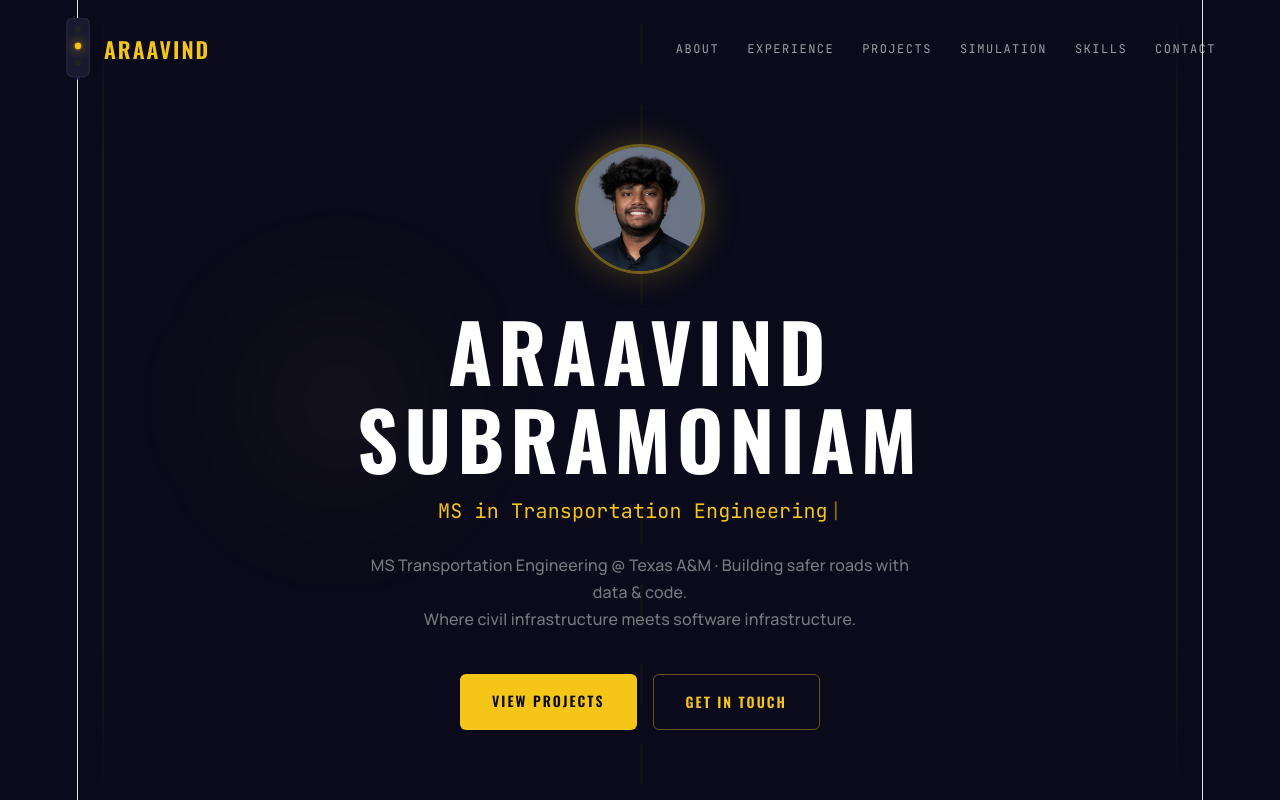
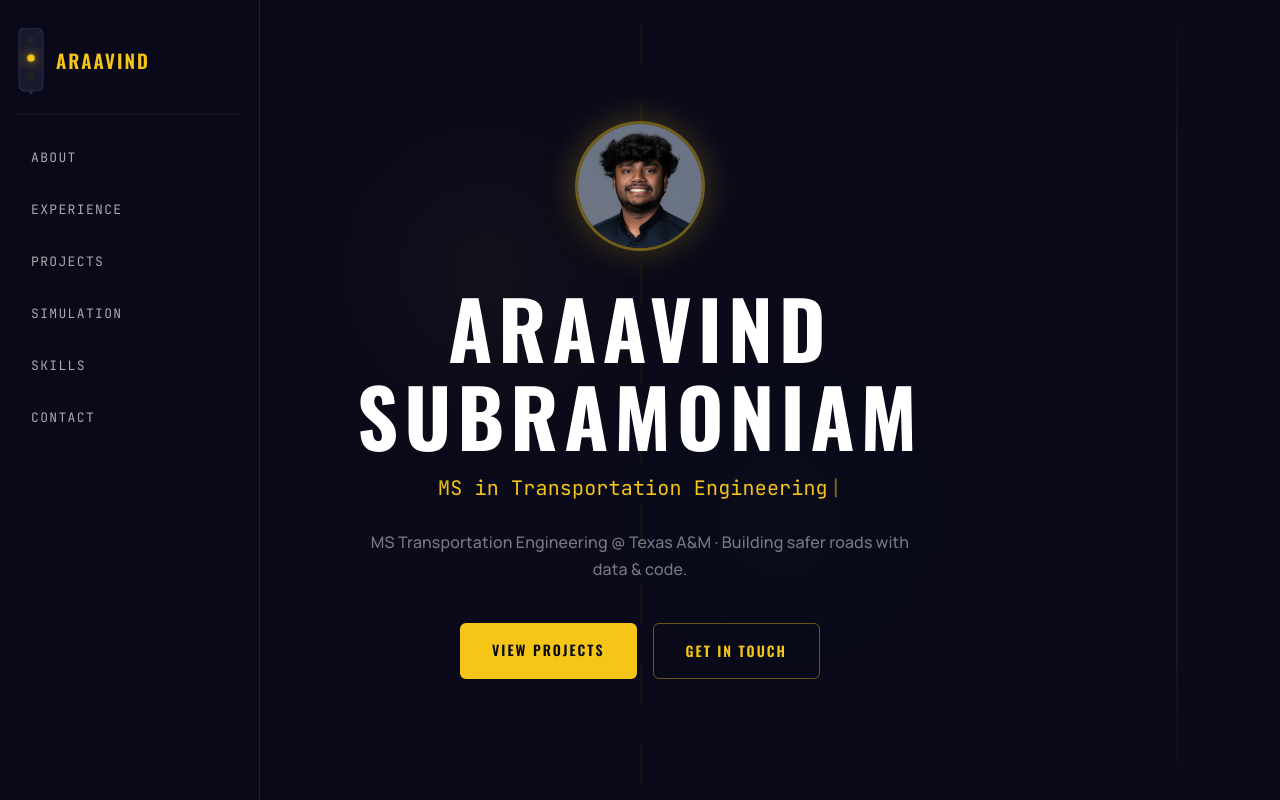
Before and after one commit to araavindsub-wq/Portfolio, a React (Vite) app: page / in a window 1280 px wide. Shown: the top 800 px of the page. Built offline with nearby package versions, Linux system fonts and the light colour scheme.

Commit message:
Update portfolio: sidebar, scroll spy, layout, and UI tweaks

```diff
--- a/src/portfolio.jsx
+++ b/src/portfolio.jsx
@@ -28,11 +28,6 @@ const Icons = {
   ExternalLink: () => (
     <svg viewBox="0 0 24 24" fill="none" stroke="currentColor" strokeWidth="2" className="w-4 h-4">
       <path d="M18 13v6a2 2 0 01-2 2H5a2 2 0 01-2-2V8a2 2 0 012-2h6M15 3h6v6M10 14L21 3" />
-    </svg>
-  ),
-  ChevronDown: () => (
-    <svg viewBox="0 0 24 24" fill="none" stroke="currentColor" strokeWidth="2" className="w-5 h-5">
-      <path d="M6 9l6 6 6-6" />
     </svg>
   ),
   Menu: () => (
@@ -708,16 +703,16 @@ const TrafficSimulation = () => {
 
   return (
     <div style={{ background: "rgba(10,10,30,0.7)", borderRadius: 16, padding: "24px", border: "1px solid rgba(245,197,24,0.15)", backdropFilter: "blur(8px)" }}>
-     <div style={{ display: "flex", alignItems: "flex-start", marginBottom: 16, flexWrap: "wrap", gap: 12, width: "100%" }}>
-        <div>
-          <h3 style={{ color: "#f5c518", fontFamily: "'Oswald', sans-serif", fontSize: 20, margin: 0, textTransform: "uppercase", letterSpacing: 2 }}>
+      <div style={{ display: "flex", alignItems: "flex-start", marginBottom: 16, flexWrap: "wrap", gap: 12, width: "100%" }}>
+        <div style={{ flex: "1 1 220px", minWidth: 0, textAlign: "left" }}>
+          <h3 style={{ color: "#f5c518", fontFamily: "'Oswald', sans-serif", fontSize: 20, margin: 0, textTransform: "uppercase", letterSpacing: 2, textAlign: "left" }}>
             Traffic Signal Simulation
           </h3>
-          <p style={{ color: "rgba(255,255,255,0.35)", fontSize: 11, margin: "4px 0 0", fontFamily: "'JetBrains Mono', monospace" }}>
+          <p style={{ color: "rgba(255,255,255,0.35)", fontSize: 11, margin: "4px 0 0", fontFamily: "'JetBrains Mono', monospace", textAlign: "left", lineHeight: 1.45 }}>
             Stop-line compliance · Car-following model · Signal phasing with all-red clearance
           </p>
         </div>
-        <div style={{ display: "flex", gap: 10, flexWrap: "wrap" }}>
+        <div style={{ display: "flex", gap: 10, flexWrap: "wrap", marginLeft: "auto" }}>
           <select value={signalMode} onChange={(e) => setSignalMode(e.target.value)} style={controlStyle}>
             <option value="fixed">Fixed Timing</option>
             <option value="adaptive">Adaptive Timing</option>
@@ -902,7 +897,11 @@ const SkillPill = ({ name, glow = false }) => (
 export default function Portfolio() {
   const [menuOpen, setMenuOpen] = useState(false);
   const [scrolled, setScrolled] = useState(false);
+  const [isWide, setIsWide] = useState(() => (typeof window !== "undefined" ? window.innerWidth > 900 : true));
   const [signalState, setSignalState] = useState("red");
+  const [activeSection, setActiveSection] = useState("home");
+
+  const SIDEBAR_W = 260;
 
   const typedText = useTypedText([
     "MS in Transportation Engineering",
@@ -914,6 +913,41 @@ export default function Portfolio() {
     const handleScroll = () => setScrolled(window.scrollY > 60);
     window.addEventListener("scroll", handleScroll);
     return () => window.removeEventListener("scroll", handleScroll);
+  }, []);
+
+  // Sidebar: desktop = fixed left; mobile = overlay drawer
+  useEffect(() => {
+    const onResize = () => {
+      const wide = window.innerWidth > 900;
+      setIsWide(wide);
+      if (wide) setMenuOpen(false);
+    };
+    onResize();
+    window.addEventListener("resize", onResize);
+    return () => window.removeEventListener("resize", onResize);
+  }, []);
+
+  // Scroll spy: highlight nav link for the section in view
+  useEffect(() => {
+    const ids = ["home", "about", "experience", "projects", "simulation", "skills", "contact"];
+    const updateActive = () => {
+      const line = window.scrollY + Math.min(160, window.innerHeight * 0.28);
+      let current = "home";
+      for (const id of ids) {
+        const el = document.getElementById(id);
+        if (!el) continue;
+        const top = el.getBoundingClientRect().top + window.scrollY;
+        if (line >= top) current = id;
+      }
+      setActiveSection((prev) => (prev === current ? prev : current));
+    };
+    updateActive();
+    window.addEventListener("scroll", updateActive, { passive: true });
+    window.addEventListener("resize", updateActive);
+    return () => {
+      window.removeEventListener("scroll", updateActive);
+      window.removeEventListener("resize", updateActive);
+    };
   }, []);
 
   // Traffic signal cycle
@@ -933,21 +967,21 @@ export default function Portfolio() {
     {
       role: "VP, ITE Student Chapter",
       org: "Texas A&M University",
-      date: "2024 — Present",
+      date: "2026 — Present",
       tags: ["Leadership", "Transportation", "Networking"],
       desc: "Leading chapter initiatives, organizing industry speaker events, and connecting students with transportation engineering professionals across Texas.",
     },
     {
       role: "Systems Engineer",
       org: "Infosys Ltd.",
-      date: "2021 — 2023",
+      date: "2022 — 2024",
       tags: ["Java", "Angular", "Spring Boot", "Agile", "Role-Based Access", "Real-Time Data Dashboards"],
       desc: "Delivered enterprise web applications in Agile teams. Built responsive Angular frontends and RESTful Java/Spring Boot backends serving 10K+ users. Led sprint planning and code review processes.",
     },
     {
       role: "Design Engineering Intern",
       org: "FEDO (Fact Engineering & Design Organisation)",
-      date: "Summer 2020",
+      date: "Summer 2025",
       tags: ["Structural Design", "AutoCAD", "STAAD Pro", "Design Codes", "Load Calculations", "Construction Documentation", "Tender Documents"],
       desc: "Assisted in structural analysis and design of industrial facilities. Gained hands-on experience with design codes, load calculations, and construction documentation.",
     },
@@ -1000,14 +1034,6 @@ export default function Portfolio() {
 
   const skillGroups = [
     {
-      category: "Frontend & Web",
-      skills: ["React", "Angular", "JavaScript", "TypeScript", "HTML/CSS", "Tailwind CSS", "Vite"],
-    },
-    {
-      category: "Backend & Systems",
-      skills: ["Java", "Spring Boot", "REST APIs", "Node.js", "PostgreSQL", "Git"],
-    },
-    {
       category: "Transportation Engineering",
       skills: ["Traffic Planning", "Crash Data Analysis", "Highway Capacity", "Roadway Geometry", "Vision Zero", "TxDOT CRIS"],
     },
@@ -1019,6 +1045,15 @@ export default function Portfolio() {
       category: "Softwares",
       skills: ["AutoCAD", "Civil 3D", "STAAD Pro", "Microsoft Office Suite", "Excel VBA"],
     },
+    {
+      category: "Frontend & Web",
+      skills: ["React", "Angular", "JavaScript", "TypeScript", "HTML/CSS", "Tailwind CSS", "Vite"],
+    },
+    {
+      category: "Backend & Systems",
+      skills: ["Java", "Spring Boot", "REST APIs", "Node.js", "PostgreSQL", "Git"],
+    },
+
   ];
 
   return (
@@ -1052,98 +1087,171 @@ export default function Portfolio() {
           0%, 100% { opacity: 1; }
           50% { opacity: 0; }
         }
-        @keyframes float {
-          0%, 100% { transform: translateY(0); }
-          50% { transform: translateY(-10px); }
-        }
         @keyframes slideInLeft {
           from { opacity: 0; transform: translateX(-30px); }
           to { opacity: 1; transform: translateX(0); }
         }
+        #root {
+          width: 100% !important;
+          max-width: none !important;
+          margin: 0 !important;
+          border: none !important;
+          text-align: initial !important;
+        }
       `}</style>
 
       <RoadStripes />
 
-      {/* ── NAVBAR ── */}
+      {/* Mobile: dim background when drawer open */}
+      {!isWide && menuOpen && (
+        <div
+          role="presentation"
+          aria-hidden
+          onClick={() => setMenuOpen(false)}
+          style={{
+            position: "fixed",
+            inset: 0,
+            background: "rgba(0,0,0,0.5)",
+            zIndex: 999,
+            backdropFilter: "blur(3px)",
+          }}
+        />
+      )}
+
+      {/* Mobile menu toggle */}
+      {!isWide && (
+        <button
+          type="button"
+          aria-label={menuOpen ? "Close navigation" : "Open navigation"}
+          onClick={() => setMenuOpen(!menuOpen)}
+          style={{
+            position: "fixed",
+            top: 16,
+            right: 16,
+            zIndex: 1002,
+            display: "flex",
+            alignItems: "center",
+            justifyContent: "center",
+            width: 44,
+            height: 44,
+            background: "rgba(10,10,26,0.92)",
+            border: "1px solid rgba(245,197,24,0.25)",
+            borderRadius: 10,
+            color: "#f5c518",
+            cursor: "pointer",
+            boxShadow: "0 8px 24px rgba(0,0,0,0.35)",
+          }}
+        >
+          {menuOpen ? <Icons.X /> : <Icons.Menu />}
+        </button>
+      )}
+
+      {/* ── FIXED LEFT SIDEBAR (stays visible while scrolling) ── */}
       <nav
+        aria-label="Primary"
         style={{
           position: "fixed",
           top: 0,
-          left: 0,
-          right: 0,
+          left: isWide ? 0 : menuOpen ? 0 : -(SIDEBAR_W + 24),
+          width: SIDEBAR_W,
+          height: "100vh",
+          maxHeight: "100dvh",
           zIndex: 1000,
-          padding: scrolled ? "10px 0" : "18px 0",
-          background: scrolled ? "rgba(10,10,26,0.95)" : "transparent",
-          backdropFilter: scrolled ? "blur(20px)" : "none",
-          borderBottom: scrolled ? "1px solid rgba(245,197,24,0.1)" : "none",
-          transition: "all 0.4s ease",
+          display: "flex",
+          flexDirection: "column",
+          padding: "28px 16px 24px",
+          gap: 6,
+          background: scrolled ? "rgba(10,10,26,0.98)" : "rgba(10,10,26,0.94)",
+          backdropFilter: "blur(20px)",
+          WebkitBackdropFilter: "blur(20px)",
+          borderRight: "1px solid rgba(245,197,24,0.12)",
+          boxShadow: scrolled ? "4px 0 28px rgba(0,0,0,0.4)" : "2px 0 20px rgba(0,0,0,0.25)",
+          transition: "left 0.35s cubic-bezier(0.16,1,0.3,1), background 0.3s ease, box-shadow 0.3s ease",
+          overflowY: "auto",
         }}
       >
-        <div style={{ maxWidth: 1200, margin: "0 auto", padding: "0 24px", display: "flex", justifyContent: "space-between", alignItems: "center" }}>
-          <div style={{ display: "flex", alignItems: "center", gap: 12, cursor: "pointer" }} onClick={() => window.scrollTo({ top: 0, behavior: "smooth" })}>
-            <TrafficSignal active={signalState} size={28} />
-            <span style={{ fontFamily: "'Oswald', sans-serif", fontSize: 22, fontWeight: 600, color: "#f5c518", letterSpacing: 2, textTransform: "uppercase" }}>
-              Araavind
-            </span>
-          </div>
-
-          <div style={{ display: "flex", gap: 28, alignItems: "center" }} className="nav-desktop">
-            {navLinks.map((link) => (
+        <div
+          style={{
+            display: "flex",
+            alignItems: "center",
+            gap: 10,
+            cursor: "pointer",
+            marginBottom: 4,
+            paddingBottom: 20,
+            borderBottom: "1px solid rgba(255,255,255,0.06)",
+          }}
+          onClick={() => {
+            window.scrollTo({ top: 0, behavior: "smooth" });
+            setMenuOpen(false);
+          }}
+        >
+          <TrafficSignal active={signalState} size={30} />
+          <span
+            style={{
+              fontFamily: "'Oswald', sans-serif",
+              fontSize: 19,
+              fontWeight: 600,
+              color: "#f5c518",
+              letterSpacing: 2,
+              textTransform: "uppercase",
+              lineHeight: 1.15,
+            }}
+          >
+            Araavind
+          </span>
+        </div>
+
+        <div style={{ display: "flex", flexDirection: "column", gap: 2, flex: 1, paddingTop: 8 }}>
+          {navLinks.map((link) => {
+            const slug = link.toLowerCase();
+            const isActive = activeSection === slug;
+            return (
               <a
                 key={link}
-                href={`#${link.toLowerCase()}`}
+                href={`#${slug}`}
+                aria-current={isActive ? "page" : undefined}
+                onClick={() => setMenuOpen(false)}
                 style={{
-                  color: "rgba(255,255,255,0.6)",
+                  color: isActive ? "#f5c518" : "rgba(255,255,255,0.65)",
                   textDecoration: "none",
                   fontFamily: "'JetBrains Mono', monospace",
-                  fontSize: 12,
-                  letterSpacing: 1.5,
+                  fontSize: 13,
+                  letterSpacing: 1.35,
                   textTransform: "uppercase",
-                  transition: "color 0.3s",
-                  position: "relative",
+                  padding: "12px 12px",
+                  borderRadius: 8,
+                  borderLeft: `3px solid ${isActive ? "#f5c518" : "transparent"}`,
+                  background: isActive ? "rgba(245,197,24,0.14)" : "transparent",
+                  boxShadow: isActive ? "inset 0 0 0 1px rgba(245,197,24,0.12)" : "none",
+                  transition: "background 0.2s, color 0.2s, border-color 0.2s, box-shadow 0.2s",
                 }}
-                onMouseEnter={(e) => (e.target.style.color = "#f5c518")}
-                onMouseLeave={(e) => (e.target.style.color = "rgba(255,255,255,0.6)")}
-              >
-                {link}
-              </a>
-            ))}
-          </div>
-
-          <button
-            onClick={() => setMenuOpen(!menuOpen)}
-            style={{ display: "none", background: "none", border: "none", color: "#f5c518", cursor: "pointer" }}
-            className="nav-mobile-btn"
-          >
-            {menuOpen ? <Icons.X /> : <Icons.Menu />}
-          </button>
-        </div>
-
-        {menuOpen && (
-          <div style={{ padding: "20px 24px", background: "rgba(10,10,26,0.98)", borderTop: "1px solid rgba(245,197,24,0.1)" }}>
-            {navLinks.map((link) => (
-              <a
-                key={link}
-                href={`#${link.toLowerCase()}`}
-                onClick={() => setMenuOpen(false)}
-                style={{
-                  display: "block",
-                  padding: "12px 0",
-                  color: "rgba(255,255,255,0.7)",
-                  textDecoration: "none",
-                  fontFamily: "'JetBrains Mono', monospace",
-                  fontSize: 14,
-                  letterSpacing: 1,
-                  borderBottom: "1px solid rgba(255,255,255,0.05)",
+                onMouseEnter={(e) => {
+                  if (!isActive) {
+                    e.currentTarget.style.background = "rgba(245,197,24,0.1)";
+                    e.currentTarget.style.color = "#f5c518";
+                  }
+                }}
+                onMouseLeave={(e) => {
+                  e.currentTarget.style.background = isActive ? "rgba(245,197,24,0.14)" : "transparent";
+                  e.currentTarget.style.color = isActive ? "#f5c518" : "rgba(255,255,255,0.65)";
                 }}
               >
                 {link}
               </a>
-            ))}
-          </div>
-        )}
+            );
+          })}
+        </div>
       </nav>
 
+      <main
+        style={{
+          marginLeft: isWide ? SIDEBAR_W : 0,
+          marginRight: isWide ? SIDEBAR_W : 0,
+          minHeight: "100vh",
+          boxSizing: "border-box",
+          transition: "margin 0.35s cubic-bezier(0.16,1,0.3,1)",
+        }}
+      >
       {/* ── HERO SECTION ── */}
       <header
         id="home"
@@ -1153,7 +1261,7 @@ export default function Portfolio() {
           alignItems: "center",
           justifyContent: "center",
           position: "relative",
-          padding: "120px 24px 80px",
+          padding: "56px 24px 80px",
         }}
       >
         <div style={{ position: "absolute", top: "15%", left: "10%", width: 300, height: 300, borderRadius: "50%", background: "radial-gradient(circle, rgba(245,197,24,0.06) 0%, transparent 70%)", filter: "blur(60px)", pointerEvents: "none" }} />
@@ -1237,7 +1345,7 @@ export default function Portfolio() {
           >
             MS Transportation Engineering @ Texas A&M · Building safer roads with data & code.
             <br />
-            Where civil infrastructure meets software infrastructure.
+
           </p>
 
           <div style={{ display: "flex", gap: 16, justifyContent: "center", marginTop: 40, flexWrap: "wrap" }}>
@@ -1281,12 +1389,6 @@ export default function Portfolio() {
               onMouseLeave={(e) => { e.target.style.background = "transparent"; e.target.style.transform = "translateY(0)"; }}
             >
               Get In Touch
-            </a>
-          </div>
-
-          <div style={{ marginTop: 60, animation: "float 2s ease-in-out infinite" }}>
-            <a href="#about" style={{ color: "rgba(255,255,255,0.2)", textDecoration: "none" }}>
-              <Icons.ChevronDown />
             </a>
           </div>
         </div>
@@ -1649,6 +1751,7 @@ export default function Portfolio() {
           © {new Date().getFullYear()} Araavind Subramoniam
         </p>
       </footer>
+      </main>
     </>
   );
 }
```
